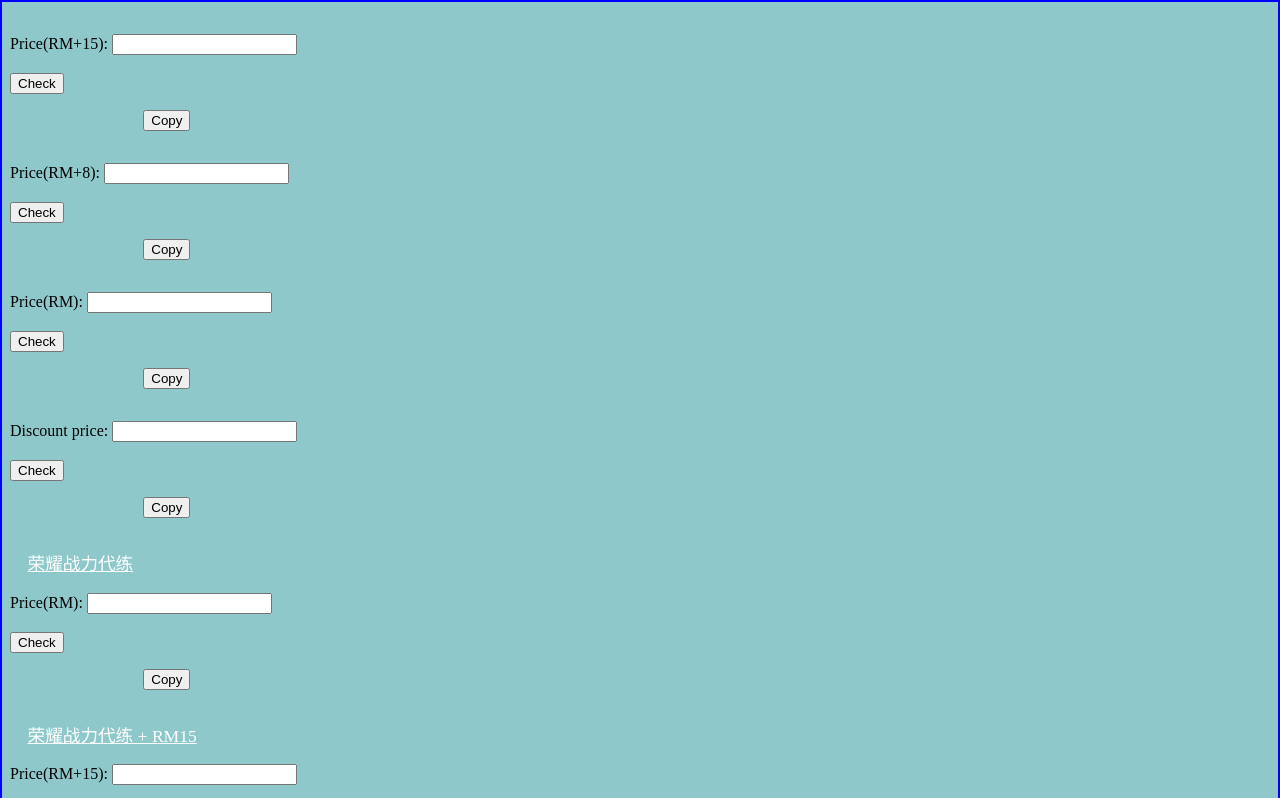
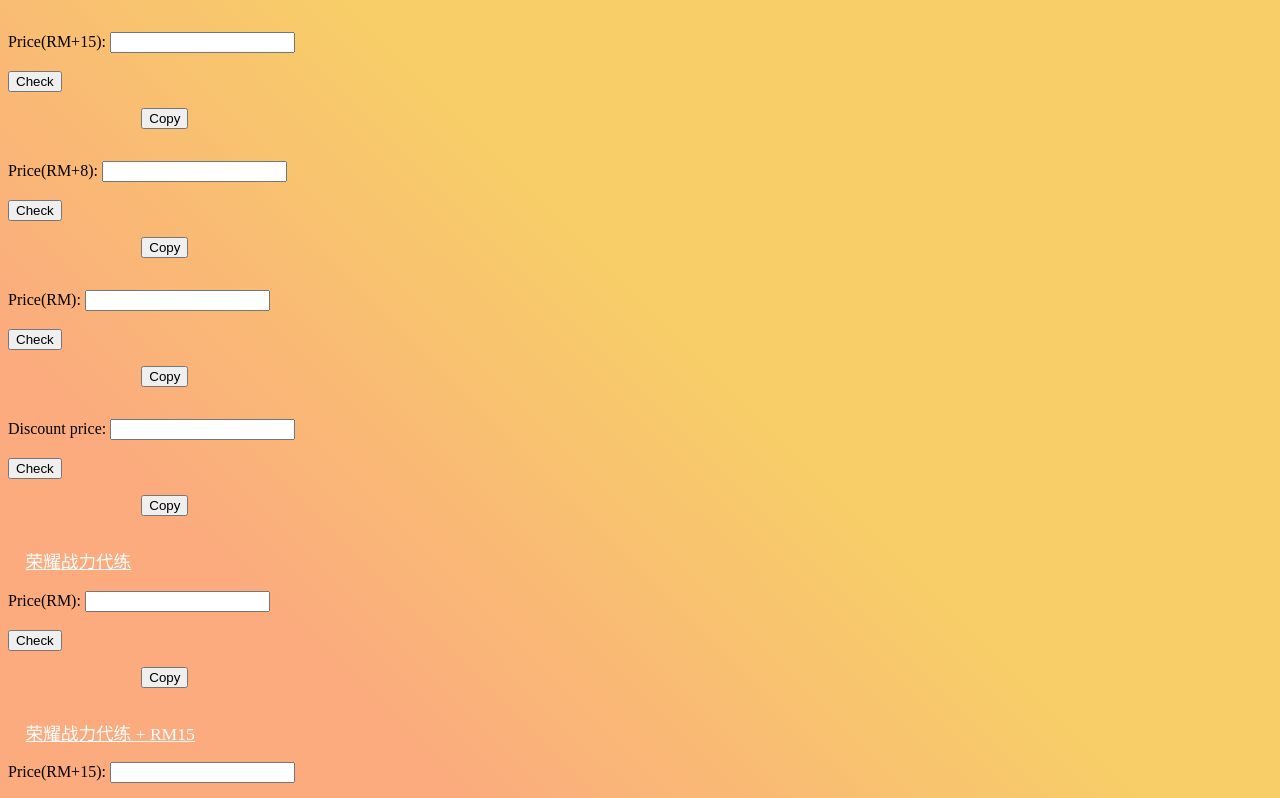
Before and after one commit to joohang/joohang.github.io, a plain HTML site: page index.html in a window 1280 px wide. Shown: the top 798 px of the page. Drawn offline with Linux system fonts and the light colour scheme.

Commit message:
22-May Updated

```diff
--- a/index.html
+++ b/index.html
@@ -17,9 +17,10 @@
     }
     html
     {
-      border:2px solid blue;
-      background-color:rgb(143, 200, 202);
-    }
+      background: rgb(251,171,126);
+      background: linear-gradient(45deg, rgba(251,171,126,1) 30%, rgba(247,206,104,1) 60%);
+
+   }
     </style>
 
   <div id="div1"><!--排位代練+15-->
@@ -236,7 +237,7 @@ function check2()
       var time = new Date();
       var  hour,  minute, now;
       now = new Date();
-      hour = now.getHours();
+      hour = now.getHours%12();
       minute = now.getMinutes();
 
     var fifM;
```
Also changed, not shown: 1 other file.
